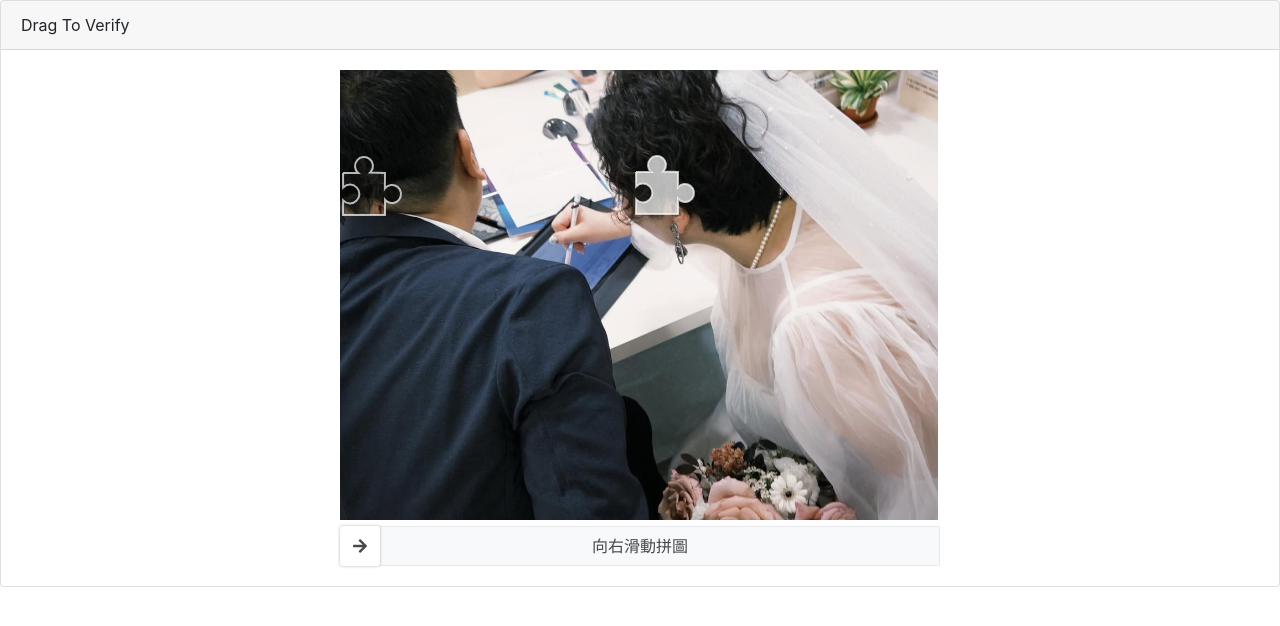
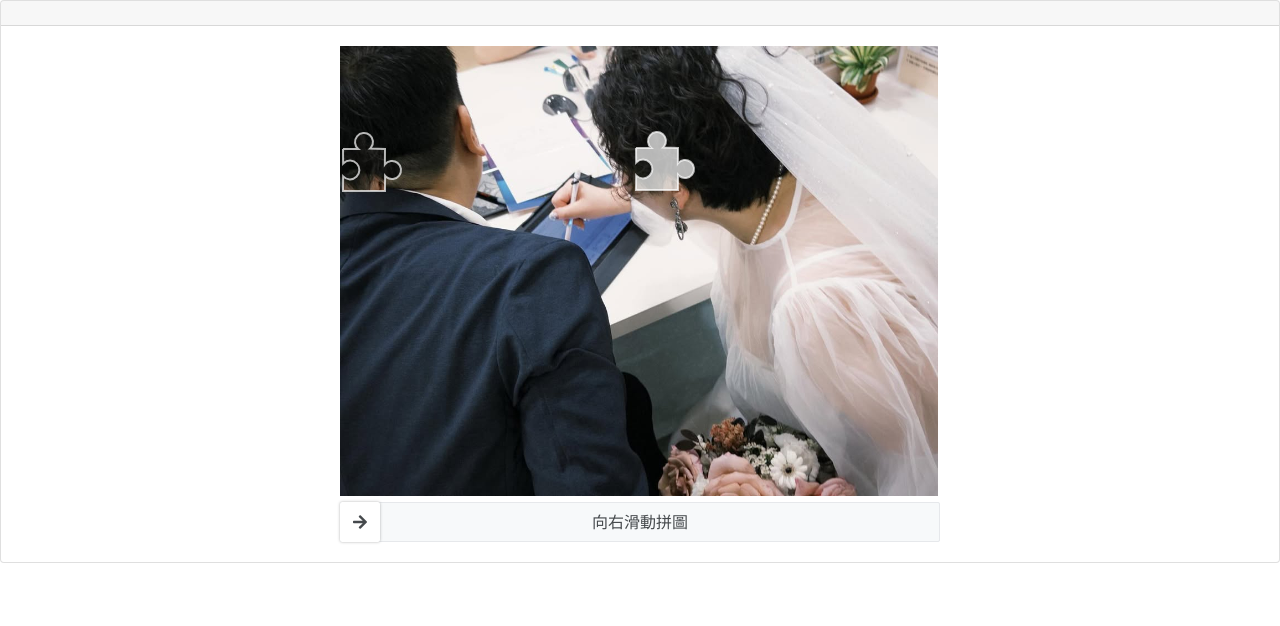
Before and after one commit to BeanHuang9/Captcha-Slider, a plain HTML site: page index.html in a window 1280 px wide. Drawn offline with nearby package versions, Linux system fonts and the light colour scheme; some icons are missing.

Commit message:
fix title

```diff
--- a/index.html
+++ b/index.html
@@ -17,7 +17,7 @@
     <!-- partial:index.partial.html -->
     <div class="slidercaptcha card">
       <div class="card-header">
-        <span>Drag To Verify</span>
+        <span></span>
       </div>
       <div class="card-body">
         <div id="captcha"></div>
```
